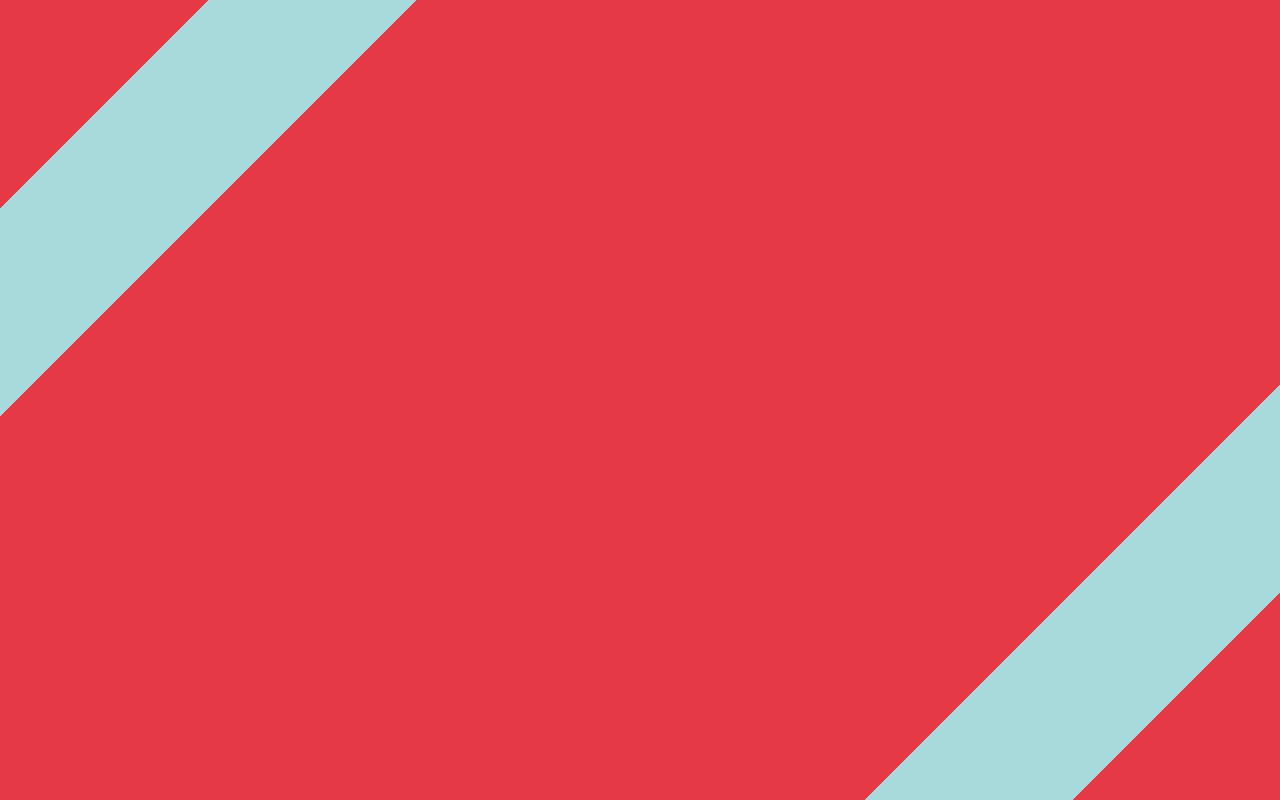
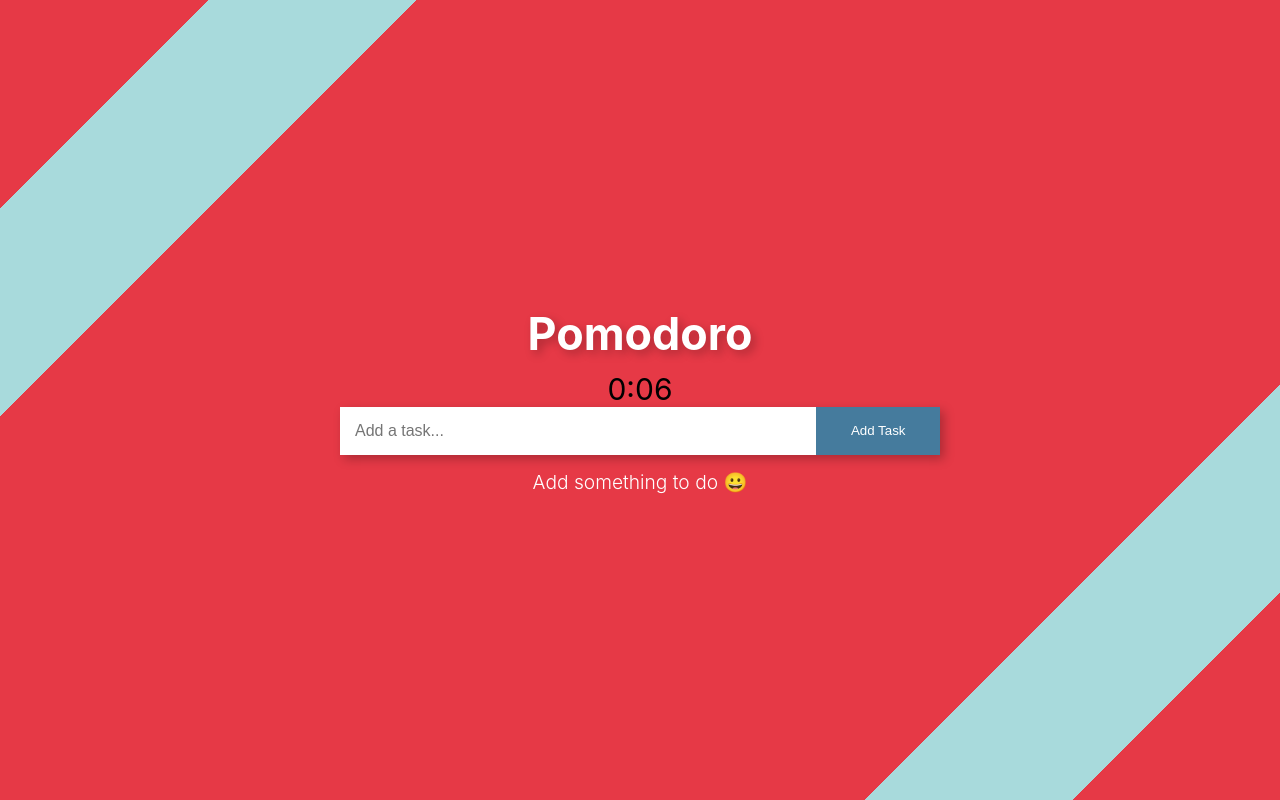
Before and after one commit to francisco-solis99/pomodoroAppVue, a Vue app: page / in a window 1280 px wide. Built offline with nearby package versions, Linux system fonts and the light colour scheme.

Commit message:
[Add] the components functionality

```diff
--- a/src/App.vue
+++ b/src/App.vue
@@ -1,17 +1,128 @@
-<script setup>
+<!-- JS -->
+<script>
+// import the components to use
+import AddTask from './components/AddTask.vue';
+import TasksList from './components/TasksList.vue';
+import Timer from './components/Timer.vue';
+  export default {
+    name: "App",
+    components: { AddTask, TasksList, Timer },
 
+    // data
+    data() {
+      return {
+        tasksList: [],
+        copyTasks: [],
+        taskListRender : false,
+        actualTask: '',
+      };
+    },
+
+    // watchers
+    watch: {
+      copyTasks(newList){
+        newList.length ? this.taskListRender = true : this.taskListRender = false;
+      }
+    },
+
+    // methods
+    methods: {
+      addTask(textTask){
+        const task = {
+          id: this.tasksList.length ? this.tasksList[this.tasksList.length-1].id + 1 : 0,
+          taskTitle: textTask,
+          finished: false
+        };
+        this.tasksList.push(task);
+        this.saveTasks();
+
+      },
+
+      finishTask(task){
+        console.log('llego aqui');
+        task.finished = true;
+        console.log(task);
+        this.tasksList = this.tasksList.map(item => task.id === item.id ? task : item);
+        this.saveTasks();
+      },
+
+      // maybe apply a getTask function to find the task
+
+      startTimer(task){
+        this.actualTask = task;
+      },
+
+       saveTasks(){
+        this.copyTasks = [...this.tasksList];
+      },
+    },
+
+    // hook de created
+    created(){
+      this.saveTasks();
+    }
+  };
 </script>
 
+<!-- HTML -->
 <template>
-  <div></div>
+  <main class="pomodoro__hero">
+    <h1 class="pomodoro__title">Pomodoro</h1>
+    <Timer v-bind:actualTask = "actualTask" v-on:compled-task="finishTask" :timeToWork="0.1" :timeToRest="5"></Timer>
+    <AddTask v-on:add-task="addTask"></AddTask>
+    <section class="pomodoro__tasksList" v-if="taskListRender">
+      <TasksList v-bind:tasks="copyTasks" v-on:start-task="startTimer"></TasksList>
+    </section>
+    <p class="pomodoro__default" v-else>Add something to do 😀</p>
+  </main>
 </template>
 
+<!-- CSS -->
 <style>
 @import './assets/base.css';
 
 #app {
+  display: grid;
+  place-items: center;
   min-height: 100vh;
   background: linear-gradient(-45deg, transparent 10%, var(--color-line) 10% 20%, transparent 20% 80%, var(--color-line) 80% 90%, transparent 90% 100%);
   background-color: var(--color-background);
 }
+
+.pomodoro__hero {
+  display: flex;
+  flex-direction: column;
+  justify-content: center;
+  align-items: center;
+  min-height: 320px;
+  max-width: 750px;
+  width: 60%;
+  /* background-color: aqua; */
+}
+
+.pomodoro__title {
+  margin-bottom: 10px;
+  font-size: 2.8rem;
+  font-weight: bold;
+  color: white;
+  text-shadow: 4px 4px 10px rgba(0, 0, 0, 0.25);
+}
+
+.pomodoro__tasksList {
+  width: 100%;
+  padding: 10px;
+  margin-top: 20px;
+  background-color: rgba(255, 255, 255, 0.75);
+  display: grid;
+  grid-template-columns: repeat(auto-fit, minmax(150px, 1fr));
+  gap: 10px;
+}
+
+.pomodoro__default {
+  margin-top: 15px;
+  font-weight: 300;
+  font-size: 1.2rem;
+  color: white;
+}
+
 </style>
--- a/src/components/AddTask.vue
+++ b/src/components/AddTask.vue
@@ -0,0 +1,64 @@
+<!-- JS -->
+<script>
+  export default {
+    name: 'AddTask',
+    props: {},
+    emits: ['add-task'],
+    data() {
+      return {
+        textTask:''
+      };
+    },
+    methods: {
+      sendTask(e){
+        if(this.textTask === '') {
+          console.warn('Insert a task');
+          return;
+        }
+        this.$emit('add-task', this.textTask);
+        e.target.reset(); //clean the form
+      }
+    }
+  };
+</script>
+
+<!-- HTML -->
+<template>
+  <div class="add-task__container">
+    <form action="" class="add-task__form" @submit.prevent="sendTask">
+      <input type="text" name="task" placeholder="Add a task..." class="add-task__input" v-model="textTask">
+      <button type="submit" class="add-task__button">Add Task</button>
+    </form>
+  </div>
+</template>
+
+
+<!-- CSS -->
+<style scoped>
+  .add-task__container {
+    width: 80%;
+    background-color: tomato;
+  }
+
+  .add-task__form {
+    display: flex;
+    box-shadow: 4px 4px 10px rgba(0, 0, 0, 0.25);
+  }
+
+  .add-task__input {
+    flex:2;
+    padding: 15px;
+    border: 0;
+    outline: 0;
+    font-size: 1rem;
+  }
+
+  .add-task__button {
+    flex: 0.5;
+    border: 0;
+    background-color: var( --color-buttons);
+    color: white;
+    cursor: pointer;
+  }
+
+</style>
--- a/src/components/Task.vue
+++ b/src/components/Task.vue
@@ -0,0 +1,64 @@
+<script>
+
+    export default {
+        name: 'PomodoroTask',
+        props: ['taskText', 'taskCompleted'],
+        data() {
+            return {
+                finished: this.taskCompleted
+            };
+        },
+        emits: ['start-task'],
+        computed: {
+            btnStyle(){
+                return this.taskCompleted ? ['completed__btn', 'task__button '] : ['task__button', 'incople__task'];
+            },
+
+            pStyle(){
+                return this.taskCompleted ? ['task__text ', 'completed__task'] : ['task__text'];
+            },
+        },
+        watch:{
+            finished(){
+                // this coulb be better
+                this.finished ? this.$ref.buttonStart.disabled = true : this.$ref.buttonStart.disabled = false;
+            }
+        }
+    };
+</script>
+
+<template>
+      <button :class="btnStyle" @click="$emit('start-task', taskText)" ref="buttonStart">Start</button>
+      <p :class="pStyle">{{taskText}}</p>
+</template>
+
+<style scoped>
+    .task__button {
+        padding: 10px;
+        border: none;
+    }
+
+    .task__text {
+      font-size: 0.9rem;
+      margin-left:5px;
+      word-break: break-word;
+    }
+
+    .completed__task {
+        text-decoration: line-through;
+    }
+
+    .incople__task {
+        color: white;
+        background-color: var(--color-buttons);
+        cursor: pointer;
+
+    }
+    .completed__btn {
+        color: black;
+        background-color: rgb(170, 170, 170);
+        cursor: not-allowed;
+    }
+
+
+</style>
--- a/src/components/TasksList.vue
+++ b/src/components/TasksList.vue
@@ -0,0 +1,21 @@
+<template>
+    <div class="task__container" v-for="task in tasks" v-bind:key="task.id">
+       <Task v-bind:taskText="task.taskTitle" v-bind:taskCompleted="task.finished" v-on:start-task="$emit('start-task', task)"></Task>
+    </div>
+</template>
+<script>
+    import Task from './Task.vue';
+    export default {
+        name : 'TasksList',
+        emits: ['start-task'],
+        components : {Task},
+        props: ['tasks'],
+    };
+</script>
+
+<style scoped>
+  .task__container {
+    display: flex;
+    align-items: center;
+  }
+</style>
--- a/src/components/Timer.vue
+++ b/src/components/Timer.vue
@@ -0,0 +1,69 @@
+<template>
+    <div class="timer__container">
+        <h1 class="timer__clock">{{displayTimer}}</h1>
+        <p class="timer__activity">{{actualTask.taskTitle}}</p>
+    </div>
+</template>
+
+<script>
+    export default {
+        name: 'TimerTask',
+        // props
+        props: ['timeToWork', 'timeToRest', 'actualTask'],
+
+        // emits
+        emits: ['compled-task'],
+
+        // data
+        data() {
+          return {
+            workingTimeInSeconds: this.timeToWork * 60,
+            countdown: null,
+            completed: false,
+          };
+        },
+
+        computed:{
+          displayTimer(){
+            const minutes = Math.floor(this.workingTimeInSeconds / 60);
+            const remindSeconds = this.workingTimeInSeconds % 60;
+            const display = `${minutes}:${remindSeconds < 10 ? '0' + remindSeconds : remindSeconds}`;
+            document.title = display;
+            return display;
+          }
+        },
+
+        // methods
+        methods: {
+          startTimer(){
+            clearInterval(this.countdown);
+
+            const now = Date.now();
+            const then = now + (this.workingTimeInSeconds * 1000);
+
+
+            this.countdown = setInterval(() => {
+              console.log('en el interval');
+              const seconds = Math.round((then - Date.now()) / 1000);
+              if(seconds < 0){
+                clearInterval(this.countdown);
+                this.$emit('compled-task', this.actualTask);
+                console.log('despues del emit');
+                return;
+              }
+              this.workingTimeInSeconds = seconds;
+            }, 1000);
+          },
+        },
+
+        updated(){
+          this.startTimer();
+        },
+
+
+
+    };
+</script>
+
+<style scoped>
+</style>
```
